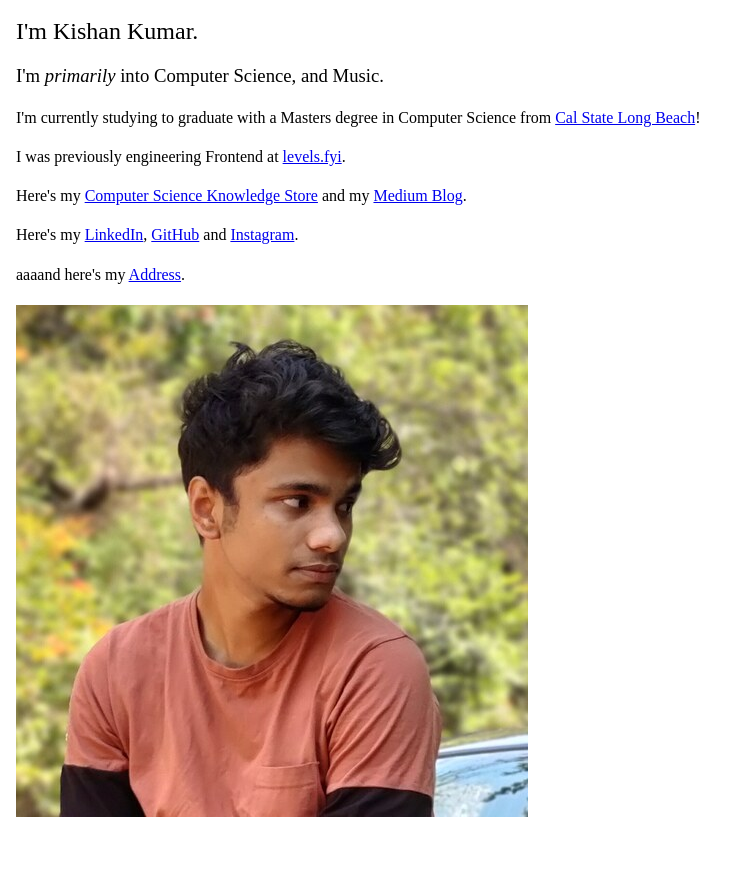
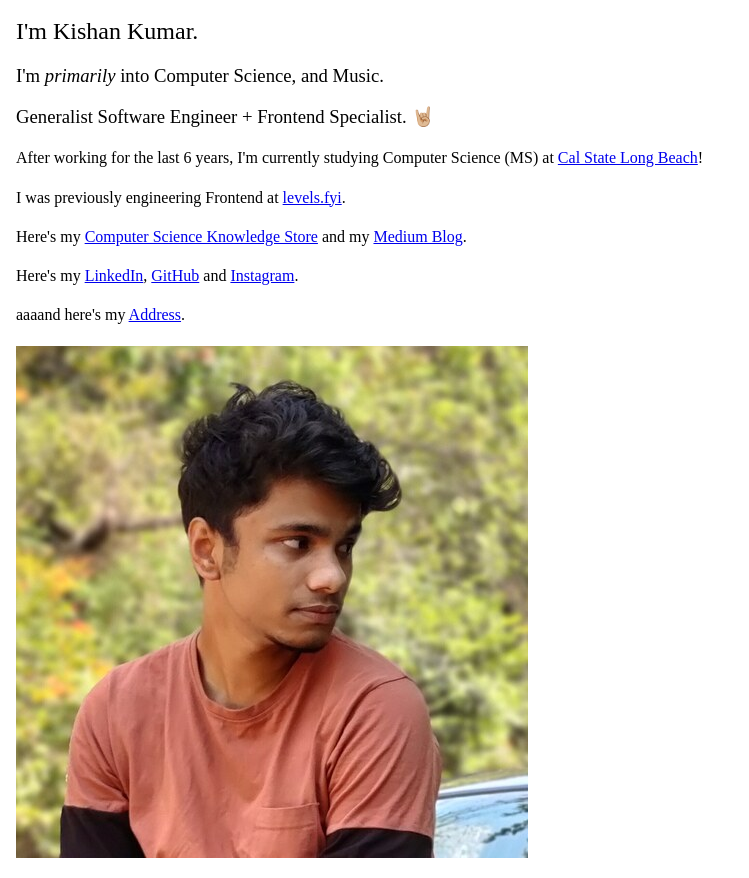
Before and after one commit to itskishankumar/personal-website, a plain HTML site: page index.html in a window 1280 px wide. Shown: the part 56-934 px from the top of the page, without its empty margins (0-749 px from the left). Before the commit the page ends 893 px from the top, so only its background shows below. Drawn offline with Linux system fonts and the light colour scheme.

Commit message:
Update index.html

```diff
--- a/index.html
+++ b/index.html
@@ -30,8 +30,9 @@
     <h1>What's up?</h1>
     <h2 style="font-weight: normal">I'm Kishan Kumar.</h2>
     <h3>I'm <em>primarily</em> into Computer Science, and Music.</h3>
+    <h3>Generalist Software Engineer + Frontend Specialist. 🤘🏼</h3>
     <h4>
-      I'm currently studying to graduate with a Masters degree in Computer Science from
+      After working for the last 6 years, I'm currently studying Computer Science (MS) at
       <a href="https://www.csulb.edu/">Cal State Long Beach</a>!
     </h4>
     <h4>
```
